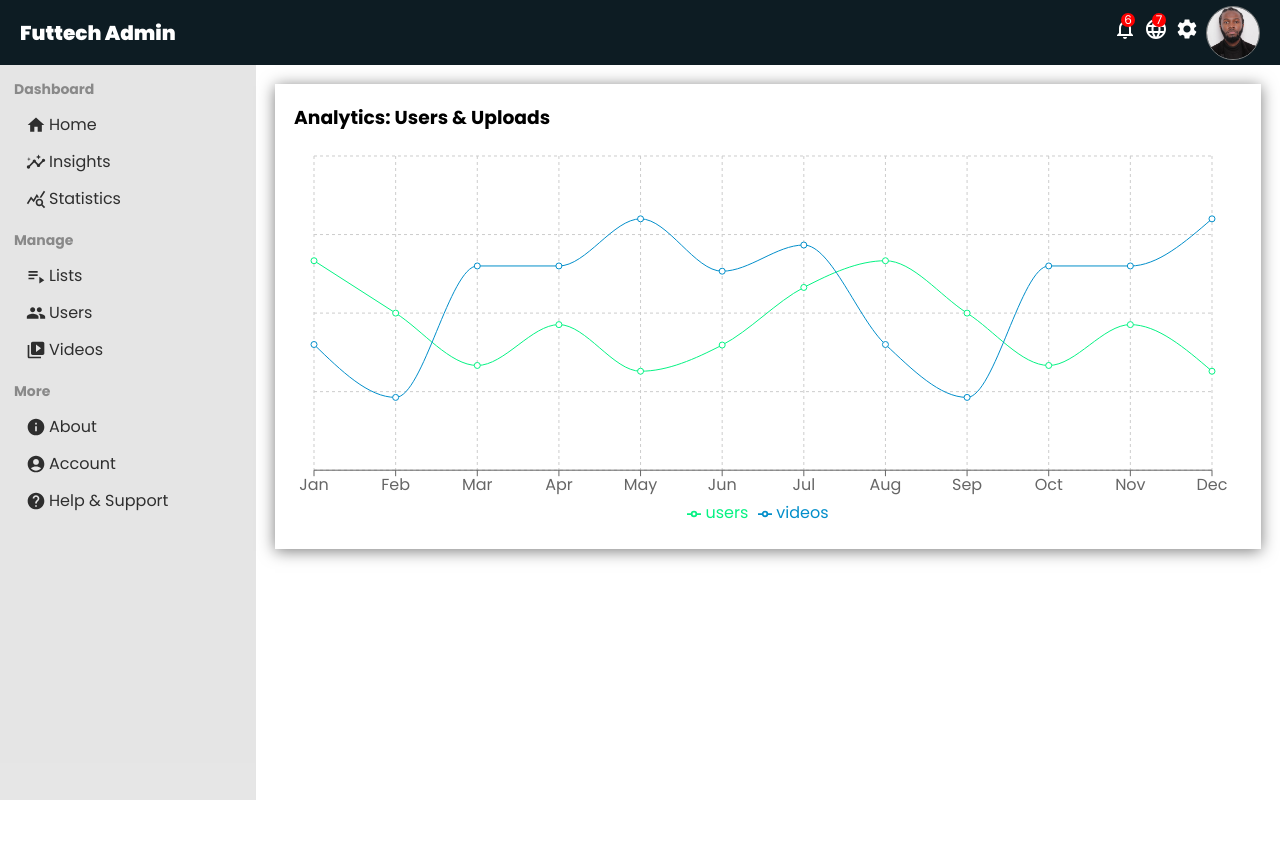
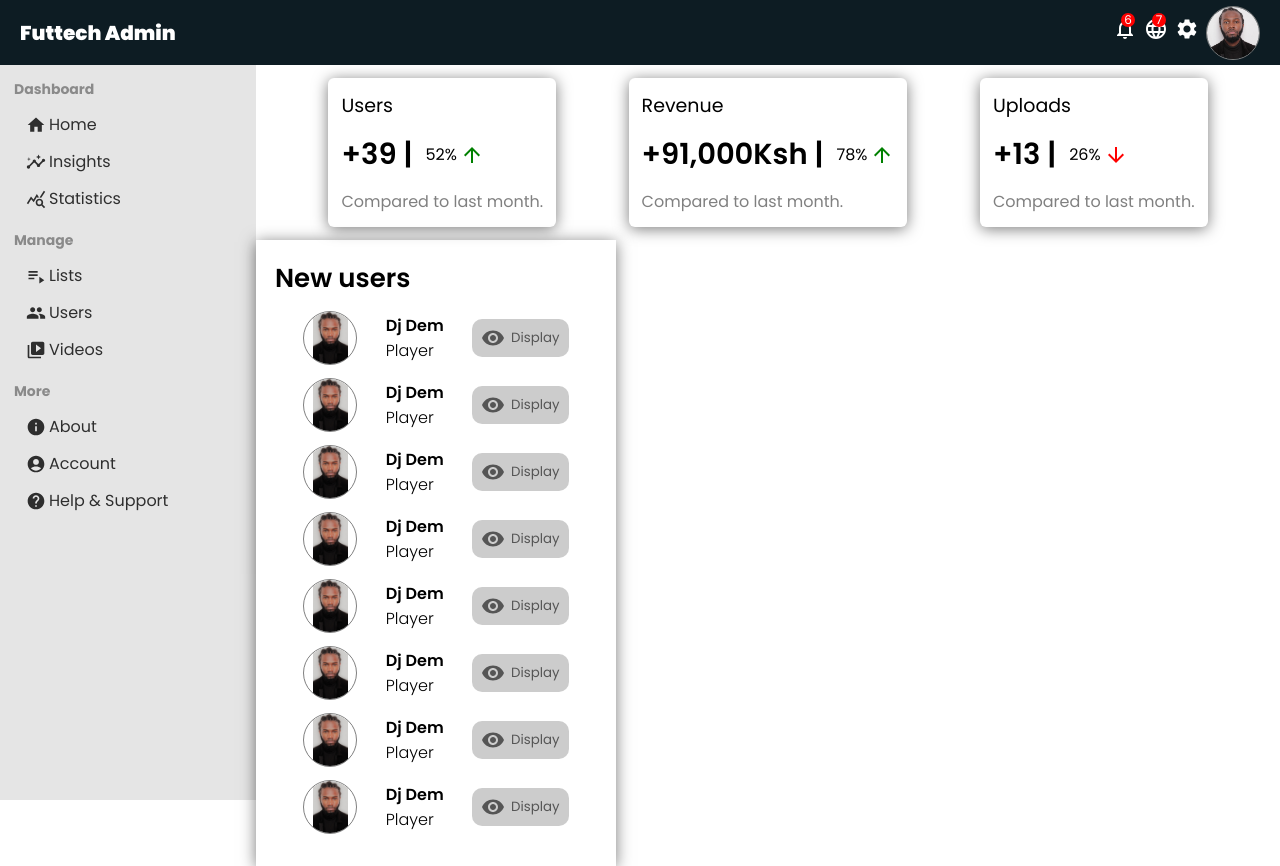
Before and after one commit to kal-kyokya/react-admin-panel, a React (Create React App) app: page / in a window 1280 px wide. Before the commit the page ends 800 px from the top, so only its background shows below. Built offline with nearby package versions, Linux system fonts and the light colour scheme.

Commit message:
Add a small widget on the 'home' page.

```diff
--- a/src/App.jsx
+++ b/src/App.jsx
@@ -9,7 +9,7 @@ function App() {
 		<Topbar />
 		<div className='container'>
 		    <Sidebar />
-		    <Insights />
+		    <Home />
 		</div>
 	    </div>);
 }
--- a/src/components/chart/Chart.jsx
+++ b/src/components/chart/Chart.jsx
@@ -1,8 +1,8 @@
 import './chart.scss';
 import { LineChart, Line,
-	 XAxis, YAxis,
+	 XAxis, Legend,
 	 CartesianGrid, Tooltip,
-	 Legend, ResponsiveContainer
+	 ResponsiveContainer
        } from 'recharts';
 
 const Chart = ({ title, data, grid, dataKey, lineKey1, lineKey2 }) => {
--- /dev/null
+++ b/src/components/widgetLarge/WidgetLarge.jsx
@@ -0,0 +1,11 @@
+import './widgetLarge.scss';
+
+const WidgetLarge = () => {
+    return (
+	<div className='widgetLarge'>
+
+	</div>
+    );
+}
+
+export default WidgetLarge;
--- /dev/null
+++ b/src/components/widgetLarge/widgetLarge.scss
@@ -0,0 +1,4 @@
+.widgetLarge {
+    flex: 2;
+
+}
--- /dev/null
+++ b/src/components/widgetSmall/WidgetSmall.jsx
@@ -0,0 +1,126 @@
+import './widgetSmall.scss';
+import VisibilityIcon from '@mui/icons-material/Visibility';
+
+const WidgetSmall = () => {
+    return (
+	<div className='widgetSmall'>
+	    <span className='widgetSmallTitle'>New users</span>
+	    <ul className='widgetSmallList'>
+		<li className='widgetSmallItem'>
+		    <img className='profile'
+			 src='profile.JPG'
+			 alt='User Profile'
+		    />
+		    <div className='widgetSmallUser'>
+			<span className='widgetSmallUsername'>Dj Dem</span>
+			<span className='widgetSmallUserTitle'>Player</span>
+		    </div>
+		    <button className='widgetSmallButton'>
+			<VisibilityIcon className='widgetSmallIcon' />
+			Display
+		    </button>
+		</li>
+		<li className='widgetSmallItem'>
+		    <img className='profile'
+			 src='profile.JPG'
+			 alt='User Profile'
+		    />
+		    <div className='widgetSmallUser'>
+			<span className='widgetSmallUsername'>Dj Dem</span>
+			<span className='widgetSmallUserTitle'>Player</span>
+		    </div>
+		    <button className='widgetSmallButton'>
+			<VisibilityIcon className='widgetSmallIcon' />
+			Display
+		    </button>
+		</li>
+		<li className='widgetSmallItem'>
+		    <img className='profile'
+			 src='profile.JPG'
+			 alt='User Profile'
+		    />
+		    <div className='widgetSmallUser'>
+			<span className='widgetSmallUsername'>Dj Dem</span>
+			<span className='widgetSmallUserTitle'>Player</span>
+		    </div>
+		    <button className='widgetSmallButton'>
+			<VisibilityIcon className='widgetSmallIcon' />
+			Display
+		    </button>
+		</li>
+		<li className='widgetSmallItem'>
+		    <img className='profile'
+			 src='profile.JPG'
+			 alt='User Profile'
+		    />
+		    <div className='widgetSmallUser'>
+			<span className='widgetSmallUsername'>Dj Dem</span>
+			<span className='widgetSmallUserTitle'>Player</span>
+		    </div>
+		    <button className='widgetSmallButton'>
+			<VisibilityIcon className='widgetSmallIcon' />
+			Display
+		    </button>
+		</li>
+		<li className='widgetSmallItem'>
+		    <img className='profile'
+			 src='profile.JPG'
+			 alt='User Profile'
+		    />
+		    <div className='widgetSmallUser'>
+			<span className='widgetSmallUsername'>Dj Dem</span>
+			<span className='widgetSmallUserTitle'>Player</span>
+		    </div>
+		    <button className='widgetSmallButton'>
+			<VisibilityIcon className='widgetSmallIcon' />
+			Display
+		    </button>
+		</li>
+		<li className='widgetSmallItem'>
+		    <img className='profile'
+			 src='profile.JPG'
+			 alt='User Profile'
+		    />
+		    <div className='widgetSmallUser'>
+			<span className='widgetSmallUsername'>Dj Dem</span>
+			<span className='widgetSmallUserTitle'>Player</span>
+		    </div>
+		    <button className='widgetSmallButton'>
+			<VisibilityIcon className='widgetSmallIcon' />
+			Display
+		    </button>
+		</li>
+		<li className='widgetSmallItem'>
+		    <img className='profile'
+			 src='profile.JPG'
+			 alt='User Profile'
+		    />
+		    <div className='widgetSmallUser'>
+			<span className='widgetSmallUsername'>Dj Dem</span>
+			<span className='widgetSmallUserTitle'>Player</span>
+		    </div>
+		    <button className='widgetSmallButton'>
+			<VisibilityIcon className='widgetSmallIcon' />
+			Display
+		    </button>
+		</li>
+		<li className='widgetSmallItem'>
+		    <img className='profile'
+			 src='profile.JPG'
+			 alt='User Profile'
+		    />
+		    <div className='widgetSmallUser'>
+			<span className='widgetSmallUsername'>Dj Dem</span>
+			<span className='widgetSmallUserTitle'>Player</span>
+		    </div>
+		    <button className='widgetSmallButton'>
+			<VisibilityIcon className='widgetSmallIcon' />
+			Display
+		    </button>
+		</li>
+	    </ul>
+	</div>
+    );
+}
+
+export default WidgetSmall;
--- /dev/null
+++ b/src/components/widgetSmall/widgetSmall.scss
@@ -0,0 +1,62 @@
+.widgetSmall {
+    flex: 1;
+    padding: 19px;
+    margin-right: 20px;
+    box-shadow: 0px 2px 15px 0px rgba(0, 0, 0, 0.52);
+
+    .widgetSmallTitle {
+	font-size: 26px;
+	font-weight: 600;
+    }
+
+    .widgetSmallList {
+	margin: 0px;
+	padding: 0px;
+	list-style: none;
+
+	.widgetSmallItem {
+	    display: flex;
+	    align-items: center;
+	    justify-content: space-evenly;
+	    margin: 13px 0px;
+
+	    .profile {
+		width: 52px;
+		height: 52px;
+		border: 1px solid grey;
+		border-radius: 50%;
+		object-fit: contain;
+		cursor: pointer;
+		background-color: white;
+	    }
+
+	    .widgetSmallUser {
+		display: flex;
+		flex-direction: column;
+
+		.widgetSmallUsername {
+		    font-weight: 600;
+		}
+
+		.widgetSmallUserTitle {
+		    font-weight: 300;
+		}
+	    }
+
+	    .widgetSmallButton {
+		display: flex;
+		align-items: center;
+		border: none;
+		border-radius: 10px;
+		padding: 7px 9px;
+		background-color: rgba(0, 0, 0, 0.2);
+		color: #555;
+		cursor: pointer;
+
+		.widgetSmallIcon {
+		    margin-right: 6px;
+		}
+	    }
+	}
+    }
+}
--- a/src/pages/home/Home.jsx
+++ b/src/pages/home/Home.jsx
@@ -1,11 +1,17 @@
 import './home.scss';
 import ArrowUpwardIcon from '@mui/icons-material/ArrowUpward';
 import Widget from '../../components/widget/Widget';
+import WidgetSmall from '../../components/widgetSmall/WidgetSmall';
+import WidgetLarge from '../../components/widgetLarge/WidgetLarge';
 
 const Home = () => {
     return (
 	<div className='home'>
 	    <Widget />
+	    <div className='widgets'>
+		<WidgetSmall />
+		<WidgetLarge />
+	    </div>
 	</div>
     );
 }
--- a/src/pages/home/home.scss
+++ b/src/pages/home/home.scss
@@ -1,4 +1,8 @@
 .home {
     flex: 4;
     color: black;
+
+    .widgets {
+	display: flex;
+    }
 }
--- a/src/pages/insights/Insights.jsx
+++ b/src/pages/insights/Insights.jsx
@@ -5,7 +5,7 @@ import data from '../../dummyData';
 const Insights = () => {
     return (
 	<div className='insights'>
-	    <Chart title='Analytics: Users & Uploads'
+	    <Chart title='Users and Uploaded Videos'
 		   data={ data }
 		   grid
 		   dataKey='month'
```
Also changed, not shown: 1 other file (tests, documents, lock files or other folders).
